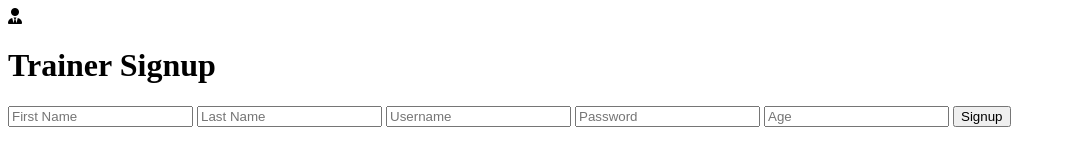
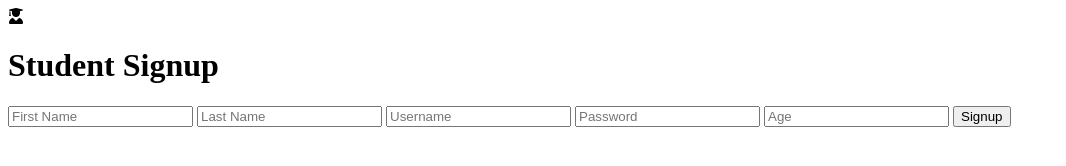
Before and after one commit to HumoX-ai/416-fullstack, a plain HTML site: page frontend/student-signup/student-signup.html in a window 1280 px wide. Shown: the whole page, without its empty margins (0-1066 px from the left). Drawn offline with Linux system fonts and the light colour scheme.

Commit message:
student signup html faylga o'zgartirishlar kiritildi

```diff
--- a/frontend/student-signup/student-signup.html
+++ b/frontend/student-signup/student-signup.html
@@ -10,9 +10,9 @@
 <body>
     <div class="card">
         <div class="card-icon">
-            <i class="fas fa-user-tie"></i>
+            <i class="fa-solid fa-user-graduate"></i>
         </div>
-        <h1>Trainer Signup</h1>
+        <h1>Student Signup</h1>
         <form id="trainer-signup">
             <input type="text" id="first_name" placeholder="First Name" required>
             <input type="text" id="last_name" placeholder="Last Name" required>
```
